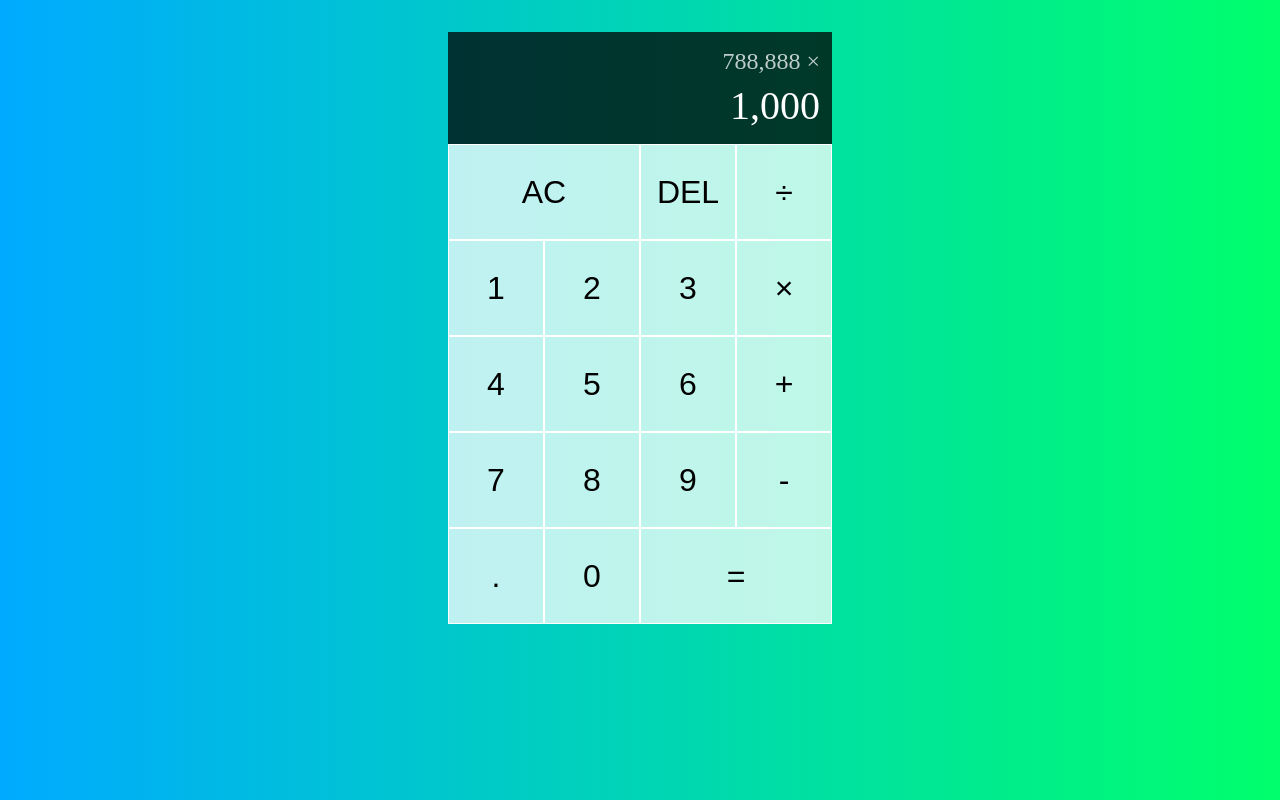
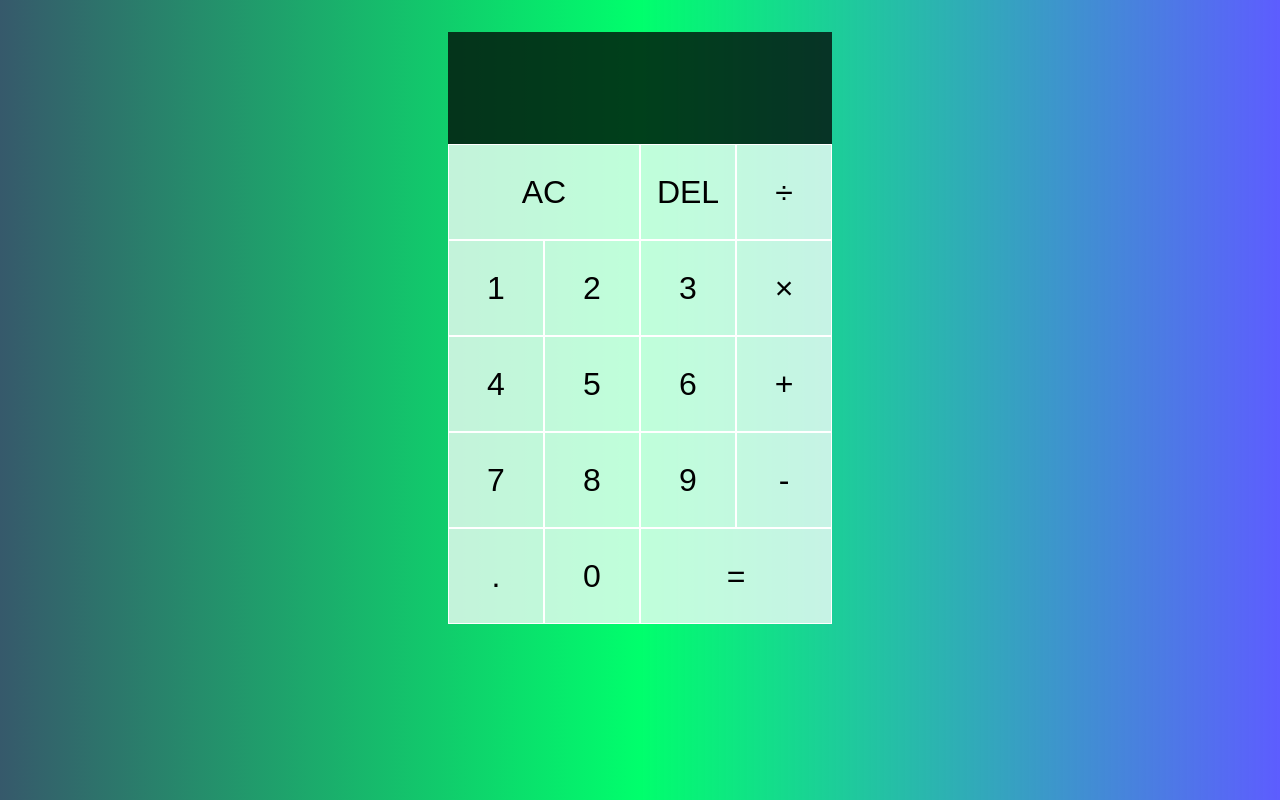
Before and after one commit to macandrew6/react_calculator, a React (Create React App) app: page / in a window 1280 px wide. Built offline with nearby package versions, Linux system fonts and the light colour scheme.

Commit message:
adding react digit button fn & operation fn button

```diff
--- a/src/App.js
+++ b/src/App.js
@@ -1,29 +1,59 @@
+import { useReducer } from 'react';
+import DigitButton from './DigitButton';
+import OperationButton from './OperationButton';
 import "./style.css"
 
+export const ACTIONS = {
+  ADD_DIGIT: 'add-digit',
+  CHOOSE_OPERATION: 'choose-operation',
+  CLEAR: 'clear',
+  DELETE_DIGIT: 'delete-digit',
+  EVALUATE: 'evaluate'
+}
+
+function reducer(state, { type, payload }) {
+  switch(type) {
+    case ACTIONS.ADD_DIGIT:
+      if (payload.digit === '0' && state.currentOperand === '0') return state
+      if (payload.digit === '.' && state.currentOperand.includes('.')) return state
+      return {
+        ...state,
+        currentOperand: `${state.currentOperand || ''}${payload.digit}`,
+      }
+  }
+}
+
 function App() {
+  const [{ currentOperand, previousOperand, operation }, dispatch] = useReducer(
+    reducer,
+    {}
+    )
+
   return (
     <div className="calculator-grid">
       <div className="output">
-        <div className="previous-operand">788,888 ×</div>
-        <div className="current-operand">1,000</div>
+        <div className="previous-operand">
+          {previousOperand} {operation}
+        </div>
+        <div className="current-operand">{currentOperand}</div>
       </div>
       <button className="span-two">AC</button>
       <button>DEL</button>
-      <button>÷</button>
-      <button>1</button>
-      <button>2</button>
-      <button>3</button>
-      <button>×</button>
-      <button>4</button>
-      <button>5</button>
-      <button>6</button>
-      <button>+</button>
-      <button>7</button>
-      <button>8</button>
-      <button>9</button>
-      <button>-</button>
-      <button>.</button>
-      <button>0</button>
+      <OperationButton operation="÷" dispatch={dispatch} />
+      <DigitButton digit="1" dispatch={dispatch} />
+      <DigitButton digit="2" dispatch={dispatch} />
+      <DigitButton digit="3" dispatch={dispatch} />
+      <OperationButton operation="×" dispatch={dispatch} />
+      <DigitButton digit="4" dispatch={dispatch} />
+      <DigitButton digit="5" dispatch={dispatch} />
+      <DigitButton digit="6" dispatch={dispatch} />
+      <OperationButton operation="+" dispatch={dispatch} />
+      <DigitButton digit="7" dispatch={dispatch} />
+      <DigitButton digit="8" dispatch={dispatch} />
+      <DigitButton digit="9" dispatch={dispatch} />
+      <OperationButton operation="-" dispatch={dispatch} />
+      <DigitButton digit="." dispatch={dispatch} />
+      <DigitButton digit="0" dispatch={dispatch} />
       <button className="span-two">=</button>
 
     </div>
--- /dev/null
+++ b/src/DigitButton.js
@@ -0,0 +1,11 @@
+import { ACTIONS } from './App';
+
+export default function DigitButton({ dispatch, digit }) {
+  return (
+    <button
+      onClick={() => dispatch({type: ACTIONS.ADD_DIGIT, payload: { digit }})}
+    >
+      {digit}
+    </button>
+  )
+}
--- /dev/null
+++ b/src/OperationButton.js
@@ -0,0 +1,11 @@
+import { ACTIONS } from './App';
+
+export default function OperationButton({ dispatch, operation }) {
+  return (
+    <button
+      onClick={() => dispatch({type: ACTIONS.CHOOSE_OPERATION, payload: { operation }})}
+    >
+      {operation}
+    </button>
+  )
+}
--- a/src/style.css
+++ b/src/style.css
@@ -6,7 +6,12 @@
 
 body {
   margin: 0;
-  background: linear-gradient(to right, #00aaff, #00ff6c);
+  background: linear-gradient(
+    to right,
+    #36596b,
+    #00ff6c,
+    rgba(0, 0, 255, 0.637)
+  );
 }
 
 .calculator-grid {
```
